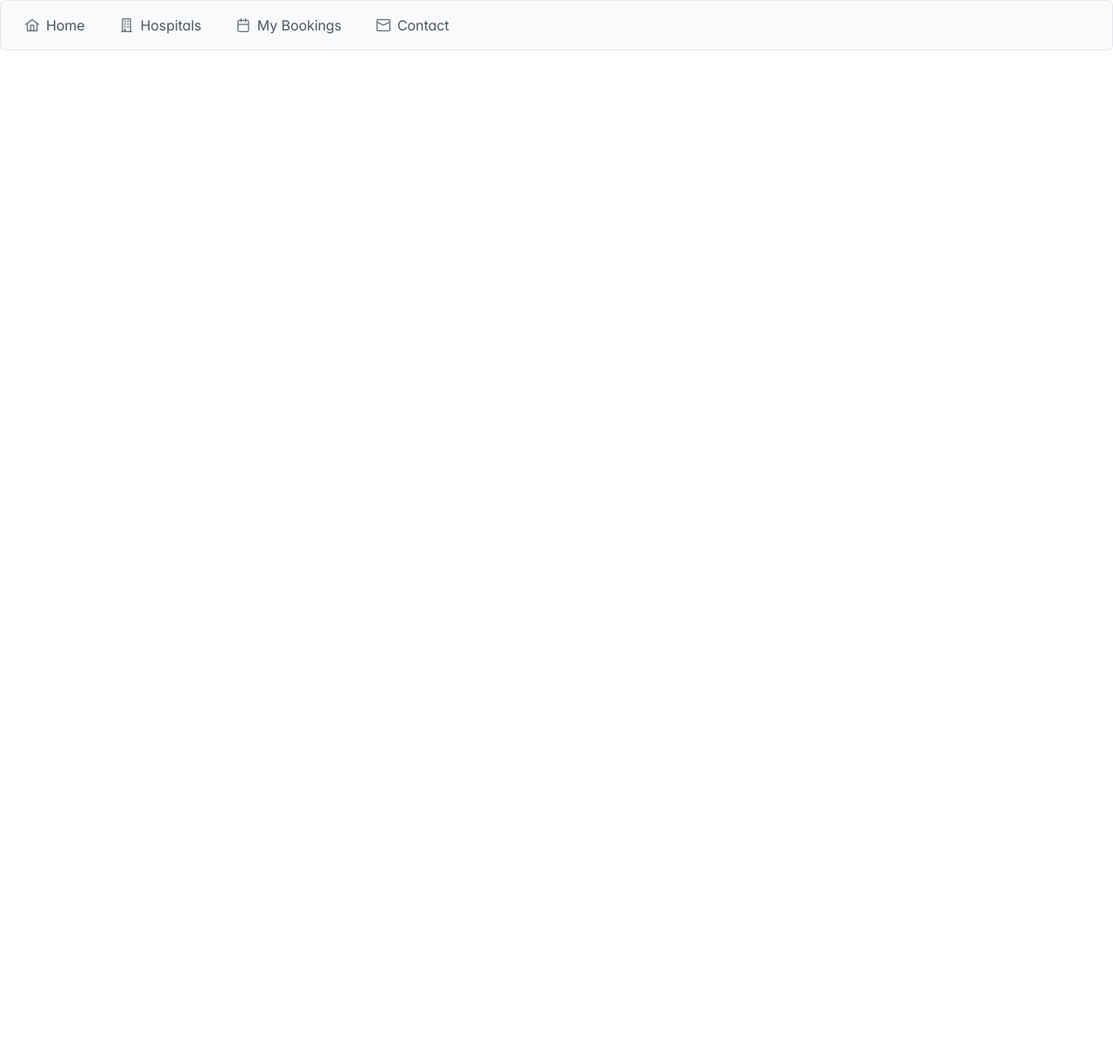
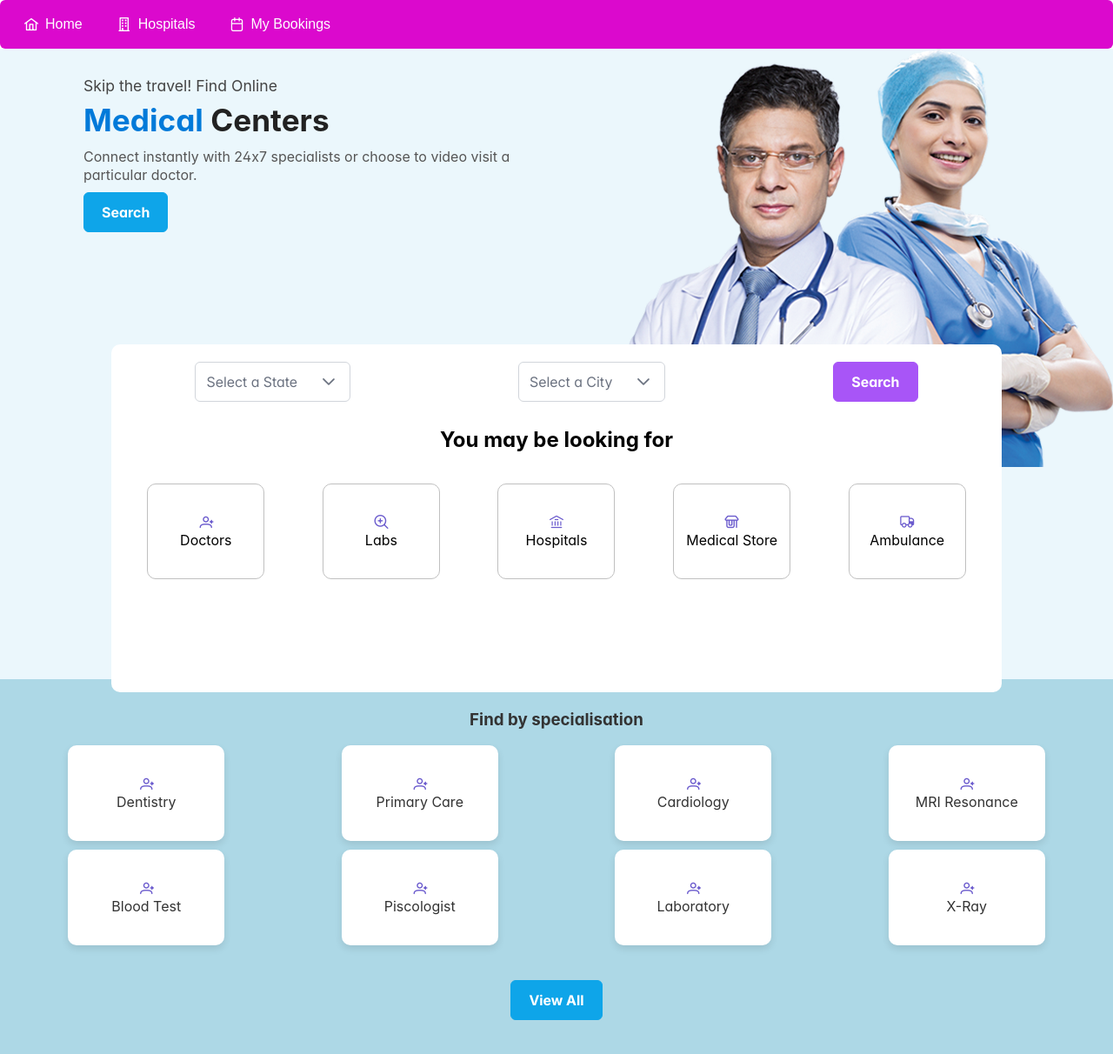
Before and after one commit to Danizolo/XMedify, a React (Create React App) app in the folder app/: page /home in a window 1280 px wide. Shown: the top 1212 px of the page at 87% size. Before the commit the page ends 800 px from the top, so only its background shows below. Built offline with nearby package versions, Linux system fonts and the light colour scheme.

Commit message:
chnages updated

```diff
--- a/app/src/App.css
+++ b/app/src/App.css
@@ -3,7 +3,7 @@
   padding: 8px;
   display: flex;
   justify-content: space-between;
-  background-color: #f1c3fa;
+  background-color: #f5d5f4;
   border-radius: 4px 8px;
 }
 
@@ -97,3 +97,171 @@
   box-shadow: 0 2px 6px rgba(0, 0, 0, 0.1);
   padding: 1rem;
 }
+
+.introSection {
+  display: flex;
+  flex-direction: column;
+  align-items: flex-start;
+  padding-left: 6rem;
+  margin-top: 2rem;
+  gap: 0.4rem;
+}
+
+.introTagline {
+  font-size: 1.1rem;
+  color: #444;
+  margin: 0;
+  line-height: 1.2;
+}
+
+.introHeading {
+  font-size: 2.2rem;
+  font-weight: 700;
+  color: #222;
+  margin: 0.2rem 0;
+  line-height: 1.1;
+}
+
+.introHeading span {
+  color: #007ad9;
+}
+
+.introDescription {
+  font-size: 1rem;
+  color: #555;
+  margin: 0.2rem 0;
+  max-width: 500px;
+  line-height: 1.3;
+}
+
+.parent {
+  position: relative;
+  display: flex;
+  justify-content: space-between;
+
+}
+
+.doctorsSection {
+  width: 80%;
+  position: absolute;
+  background-color: white;
+  height: 50vh;
+  border-radius: 10px;
+  bottom: 4px;
+  top: 70%;
+  left: 10%;
+
+}
+
+.inputFields {
+  display: flex;
+  justify-content: space-around;
+  margin-top: 20px;
+}
+
+.doctorsCards {
+  display: grid;
+  grid-template-columns: repeat(5, 1fr);
+  gap: 1rem;
+  padding: 1rem;
+  justify-items: center;
+  align-items: center;
+
+}
+
+.doctorsCardsContent {
+  display: flex;
+  justify-content: center;
+  margin-top: 10px;
+}
+
+.doctorsCardsLinkCards {
+  height: 110px;
+  width: 135px;
+  border-radius: 10px;
+  display: flex;
+  border: 0.5px solid silver;
+  flex-direction: column;
+  justify-content: center;
+  align-items: center;
+
+}
+
+.doctorsCardsLinkCards:hover {
+  background-color: lightblue;
+  border: 0.5px solid silver;
+}
+
+
+.p-menubar {
+  background-color: #db09cd !important;
+  border: none !important;
+}
+
+.p-menubar .p-menuitem-link,
+.p-menubar .p-menuitem-icon,
+.p-menubar .p-menuitem-text {
+  color: white !important;
+}
+
+.p-menubar .p-menuitem-link:hover {
+  background-color: #c108b6 !important;
+  color: #fff !important;
+}
+
+.p-menubar {
+  background-color: #db09cd !important;
+  border: none !important;
+  font-family: "Poppins", sans-serif !important;
+}
+
+.p-menubar .p-menuitem-text {
+  font-family: "Poppins", sans-serif !important;
+  color: white !important;
+  font-weight: 500;
+}
+
+.p-menubar .p-menuitem-icon {
+  color: white !important;
+}
+
+
+.findBySpecialization {
+  text-align: center;
+  margin-top: 15rem;
+  color: #333;
+  padding: 1rem;
+  text-align: center;
+  height: 60vh;
+  background-color: lightblue;
+}
+
+
+
+.specializationGrid {
+  display: grid;
+  grid-template-columns: repeat(4, 1fr);
+  gap: 10px;
+  justify-items: center;
+  align-items: center;
+}
+
+.specializationCard {
+  background-color: white;
+  display: flex;
+  flex-direction: column;
+  justify-content: center;
+  align-items: center;
+  border-radius: 10px;
+  box-shadow: 0 4px 8px rgba(0, 0, 0, 0.1);
+  padding: 1rem;
+  width: 180px;
+  transition: transform 0.2s ease-in-out;
+  cursor: pointer;
+  height: 110px;
+
+}
+
+.specializationCard:hover {
+  transform: scale(1.05);
+}
--- a/app/src/App.js
+++ b/app/src/App.js
@@ -17,6 +17,7 @@ import { Routes, Route, Link } from "react-router-dom";
 import Navbar from "./Components/Navbar";
 import Hospitals from "./Components/Hospitals";
 import MyBookings from "./Components/MyBookings";
+import Home from "./Components/Home";
 
 function App() {
   return (
@@ -25,6 +26,7 @@ function App() {
         <Navbar />
 
         <Routes>
+          <Route path="/home" element={<Home />} />
           <Route path="/" element={<Hospitals />} />
           <Route path="/my-bookings" element={<MyBookings />} />
         </Routes>
--- /dev/null
+++ b/app/src/Components/Home.js
@@ -0,0 +1,160 @@
+/**
+ * @description      :
+ * @author           : DHANUSH
+ * @group            :
+ * @created          : 31/10/2025 - 23:04:36
+ *
+ * MODIFICATION LOG
+ * - Version         : 1.0.0
+ * - Date            : 31/10/2025
+ * - Author          : DHANUSH
+ * - Modification    :
+ **/
+import "../App.css";
+import HeroImage from "../Images/NicePng_doctor-png_336282.png";
+import { Dropdown } from "primereact/dropdown";
+import "primeicons/primeicons.css";
+import { Button } from "primereact/button";
+
+function Home() {
+  const doctorsLinks = [
+    {
+      name: "Doctors",
+      icon: <i className="pi pi-user-plus" style={{ color: "slateblue" }}></i>,
+    },
+    {
+      name: "Labs",
+      icon: (
+        <i className="pi pi-search-plus" style={{ color: "slateblue" }}></i>
+      ),
+    },
+    {
+      name: "Hospitals",
+      icon: (
+        <i
+          className="pi pi-building-columns"
+          style={{ color: "slateblue" }}
+        ></i>
+      ),
+    },
+    {
+      name: "Medical Store",
+      icon: <i className="pi pi-shop" style={{ color: "slateblue" }}></i>,
+    },
+    {
+      name: "Ambulance",
+      icon: <i className="pi pi-truck" style={{ color: "slateblue" }}></i>,
+    },
+  ];
+
+  const findBySpecialization = [
+    {
+      name: "Dentistry",
+      icon: <i className="pi pi-user-plus" style={{ color: "slateblue" }}></i>,
+    },
+    {
+      name: "Primary Care",
+      icon: <i className="pi pi-user-plus" style={{ color: "slateblue" }}></i>,
+    },
+    {
+      name: "Cardiology",
+      icon: <i className="pi pi-user-plus" style={{ color: "slateblue" }}></i>,
+    },
+    {
+      name: "MRI Resonance",
+      icon: <i className="pi pi-user-plus" style={{ color: "slateblue" }}></i>,
+    },
+    {
+      name: "Blood Test",
+      icon: <i className="pi pi-user-plus" style={{ color: "slateblue" }}></i>,
+    },
+    {
+      name: "Piscologist",
+      icon: <i className="pi pi-user-plus" style={{ color: "slateblue" }}></i>,
+    },
+    {
+      name: "Laboratory",
+      icon: <i className="pi pi-user-plus" style={{ color: "slateblue" }}></i>,
+    },
+    {
+      name: "X-Ray",
+      icon: <i className="pi pi-user-plus" style={{ color: "slateblue" }}></i>,
+    },
+  ];
+  return (
+    <div style={{ backgroundColor: "#ebf7fc" }}>
+      <div className="parent">
+        <div className="introContent">
+          <div className="introSection">
+            <p className="introTagline">Skip the travel! Find Online</p>
+
+            <h1 className="introHeading">
+              <span>Medical</span> Centers
+            </h1>
+
+            <p className="introDescription">
+              Connect instantly with 24x7 specialists or choose to video visit a
+              particular doctor.
+            </p>
+
+            <Button label="Search" severity="info" />
+          </div>
+        </div>
+
+        <div className="introImage">
+          <img src={HeroImage} alt="Doctors" />
+        </div>
+
+        <div className="doctorsSection">
+          <div className="inputFields">
+            <Dropdown
+              placeholder="Select a State"
+              className="w-full md:w-14rem"
+            />
+            <Dropdown
+              placeholder="Select a City"
+              className="w-full md:w-14rem"
+            />
+            <Button label="Search" severity="help" />
+          </div>
+
+          <div className="doctorsCardsContent">
+            <h2>You may be looking for</h2>
+          </div>
+
+          <div className="doctorsCards">
+            {doctorsLinks.map((ele) => {
+              return (
+                <div className="doctorsCardsLinkCards">
+                  <div>{ele.icon}</div>
+                  <div>{ele.name}</div>
+                </div>
+              );
+            })}
+          </div>
+        </div>
+      </div>
+      <div className="findBySpecialization">
+        <div>
+          <p>
+            <h3>Find by specialisation</h3>
+          </p>
+        </div>
+
+        <div className="specializationGrid">
+          {findBySpecialization.map((ele, index) => (
+            <div key={index} className="specializationCard">
+              <div>{ele.icon}</div>
+              <div>{ele.name}</div>
+            </div>
+          ))}
+        </div>
+        <div style={{marginTop: "40px"}}>
+          <Button label="View All" severity="info" />
+        </div>
+      </div>
+    </div>
+  );
+}
+
+export default Home;
--- a/app/src/Components/Hospitals.js
+++ b/app/src/Components/Hospitals.js
@@ -112,7 +112,7 @@ function Hospitals() {
               label="Search"
               type="submit"
               id="searchBtn"
-              severity="help"
+              style={{ backgroundColor: "#db09cd" }}
               onClick={handleSubmit}
             />
           </div>
--- a/app/src/Components/Navbar.js
+++ b/app/src/Components/Navbar.js
@@ -28,28 +28,23 @@ function Navbar() {
     {
       label: "Home",
       icon: "pi pi-home",
-      command: () => navigate("/"),
+      command: () => navigate("/home"),
     },
     {
       label: "Hospitals",
       icon: "pi pi-building",
-      command: () => navigate("/hospitals"),
+      command: () => navigate("/"),
     },
     {
       label: "My Bookings",
       icon: "pi pi-calendar",
       command: () => navigate("/my-bookings"),
     },
-    {
-      label: "Contact",
-      icon: "pi pi-envelope",
-      command: () => alert("Contact support at support@example.com"),
-    },
   ];
 
   return (
     <div className="card">
-      <Menubar model={items} />
+      <Menubar model={items} style={{ backgroundColor: "#db09cd", color: "white" }} />
     </div>
   );
 }
```
Also changed, not shown: app/src/Images/NicePng_doctor-png_336282.png (added). Lines whose indentation alone changed are shown as unchanged.
